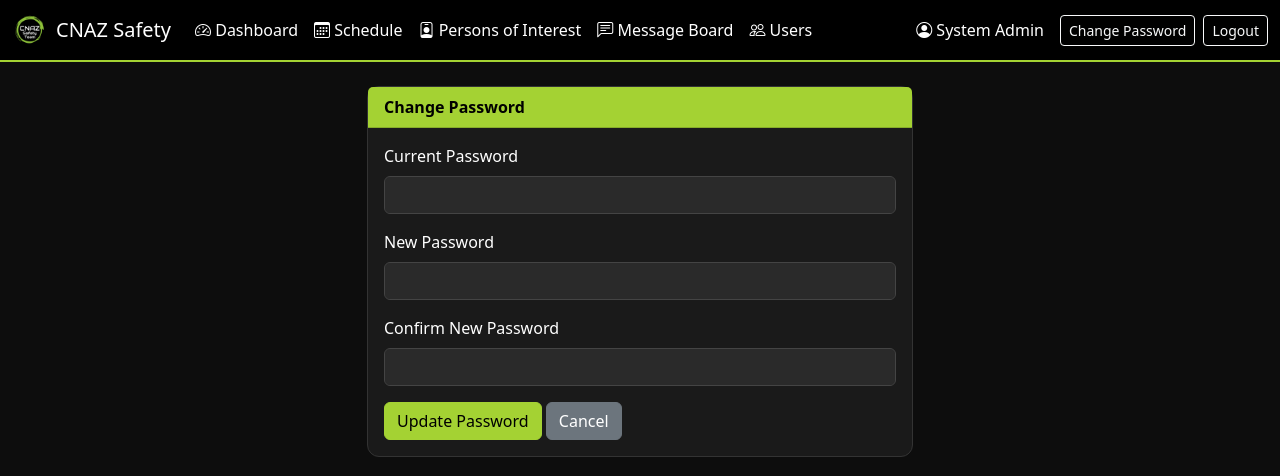
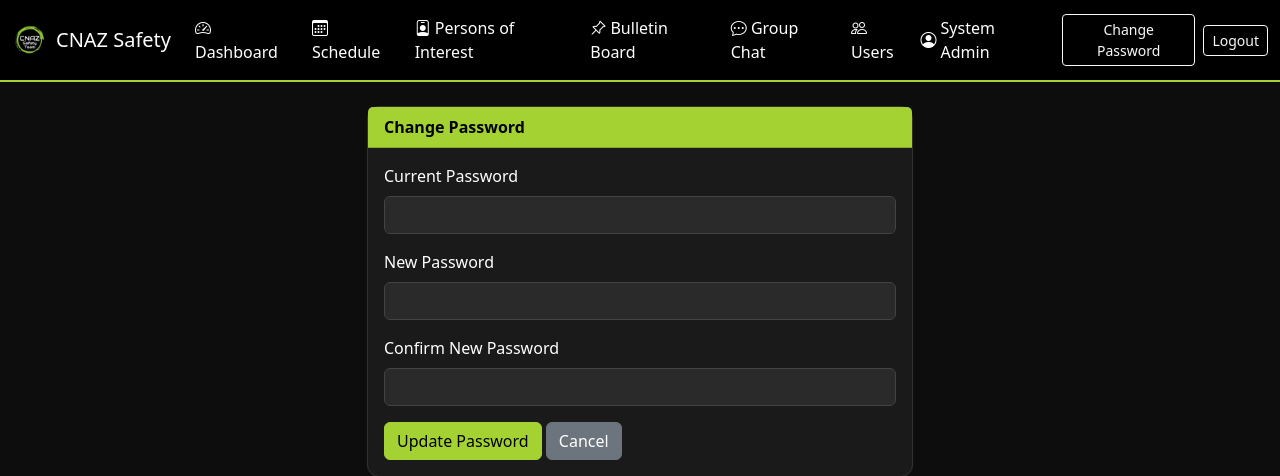
Before and after one commit to amfb98/church-safety-app, a Flask app: page /change-password in a window 1280 px wide. Shown: the top 476 px of the page. Run offline with Flask 3, Linux system fonts and the light colour scheme; a user stored in the database is signed in.

Commit message:
Update navigation links and user profile display

```diff
--- a/templates/base.html
+++ b/templates/base.html
@@ -38,21 +38,27 @@
                     <li class="nav-item"><a class="nav-link" href="{{ url_for('dashboard') }}"><i class="bi bi-speedometer2"></i> Dashboard</a></li>
                     <li class="nav-item"><a class="nav-link" href="{{ url_for('schedule') }}"><i class="bi bi-calendar3"></i> Schedule</a></li>
                     <li class="nav-item"><a class="nav-link" href="{{ url_for('poi_list') }}"><i class="bi bi-person-badge"></i> Persons of Interest</a></li>
-                    <li class="nav-item"><a class="nav-link" href="{{ url_for('messages') }}"><i class="bi bi-chat-left-text"></i> Message Board</a></li>
+                    <li class="nav-item"><a class="nav-link" href="{{ url_for('messages') }}"><i class="bi bi-pin-angle"></i> Bulletin Board</a></li>
+                    <li class="nav-item"><a class="nav-link" href="{{ url_for('chat') }}"><i class="bi bi-chat-dots"></i> Group Chat</a></li>
                     {% if current_user.role == 'admin' %}
                     <li class="nav-item"><a class="nav-link" href="{{ url_for('users') }}"><i class="bi bi-people"></i> Users</a></li>
                     {% endif %}
                 </ul>
-                <span class="navbar-text text-light me-3">
-                    <i class="bi bi-person-circle"></i> {{ current_user.full_name }}
-                </span>
+                <a class="navbar-text text-light me-3 text-decoration-none d-flex align-items-center" href="{{ url_for('profile', user_id=current_user.id) }}">
+                    {% if current_user.profile_photo %}
+                        <img src="{{ url_for('static', filename='uploads/' + current_user.profile_photo) }}"
+                             class="rounded-circle me-2" style="width:28px;height:28px;object-fit:cover;">
+                    {% else %}
+                        <i class="bi bi-person-circle me-1"></i>
+                    {% endif %}
+                    {{ current_user.full_name }}
+                </a>
                 <a class="btn btn-outline-light btn-sm me-2" href="{{ url_for('change_password') }}">Change Password</a>
                 <a class="btn btn-outline-light btn-sm" href="{{ url_for('logout') }}">Logout</a>
             </div>
         </div>
     </nav>
     {% endif %}
-
     <main class="container py-4">
         {% with messages = get_flashed_messages(with_categories=true) %}
             {% if messages %}
@@ -66,7 +72,6 @@
         {% endwith %}
         {% block content %}{% endblock %}
     </main>
-
     <script src="https://cdn.jsdelivr.net/npm/bootstrap@5.3.3/dist/js/bootstrap.bundle.min.js"></script>
     {% block scripts %}{% endblock %}
 </body>
```
